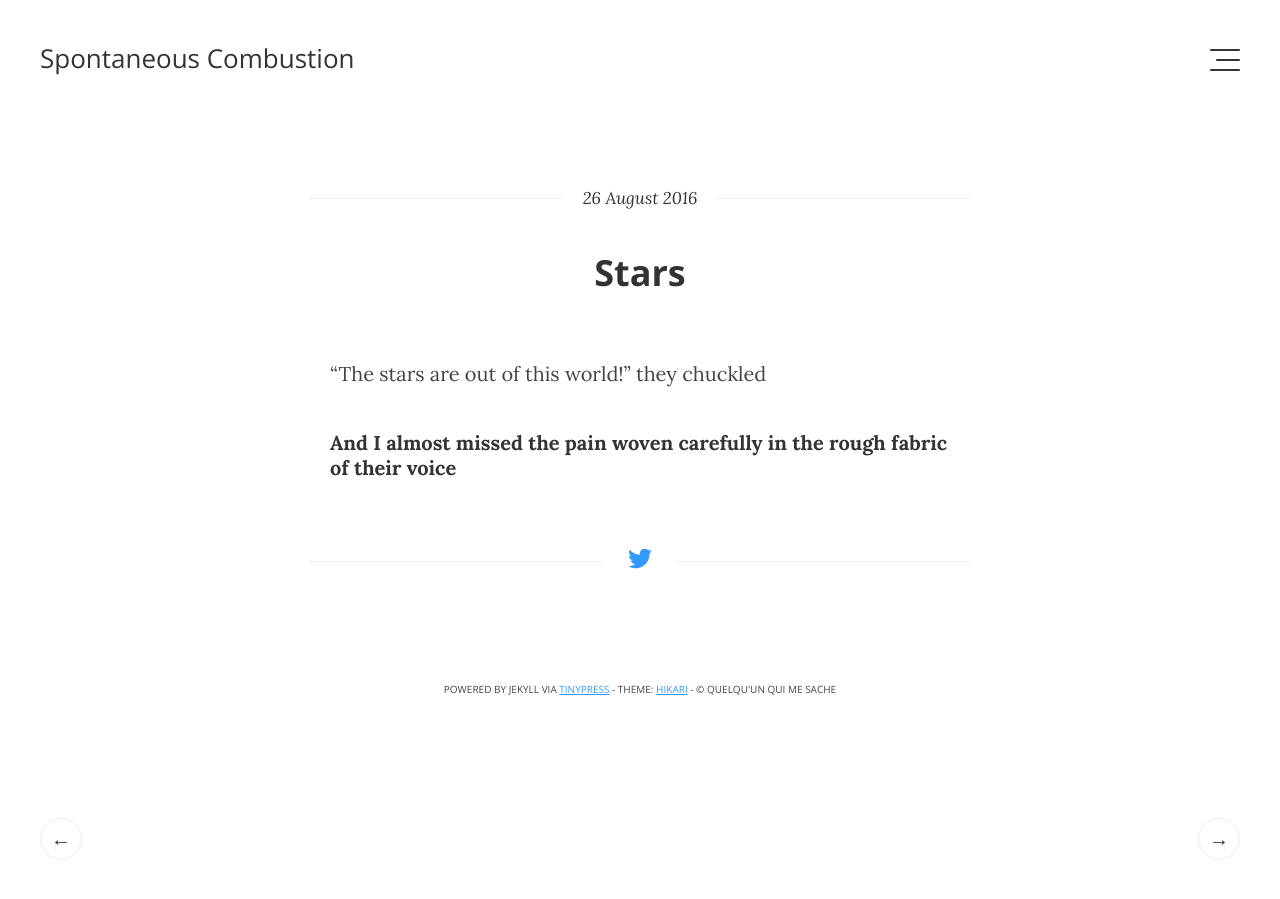
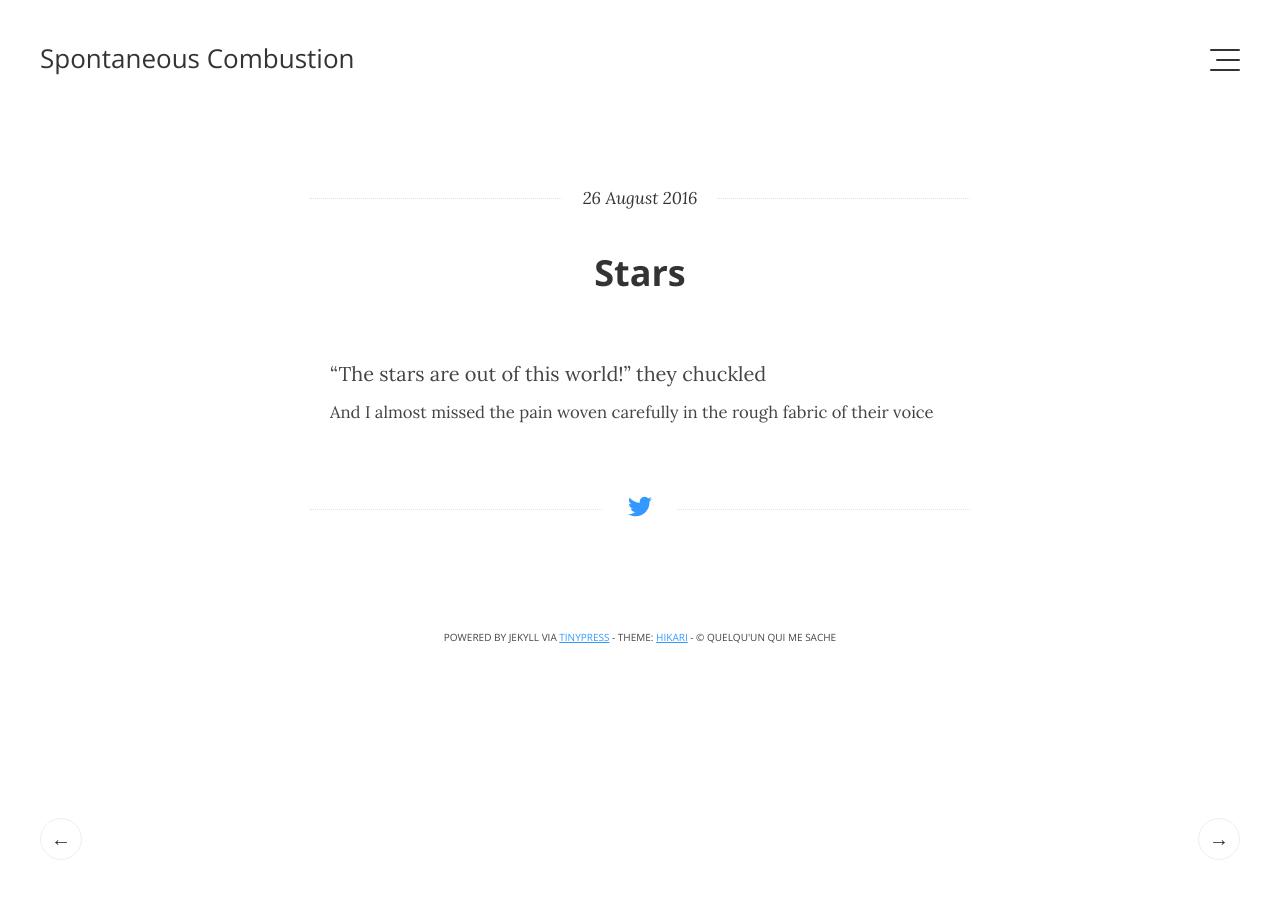
Before and after one commit to quinez/quinez.github.io, a Jekyll site: the page built from _posts/2016-08-26-stars.markdown, in a window 1280 px wide. Built offline with Jekyll 4.4.1, drawn with Linux system fonts in a browser that asks for light colours.

```diff
--- a/_posts/2016-08-26-stars.markdown
+++ b/_posts/2016-08-26-stars.markdown
@@ -5,4 +5,4 @@ layout: post
 ---
 "The stars are out of this world!" they chuckled
 <br/>
-<h6>And I almost missed the pain woven carefully in the rough fabric of their voice</h6>
+<sub>And I almost missed the pain woven carefully in the rough fabric of their voice</sub>
```
